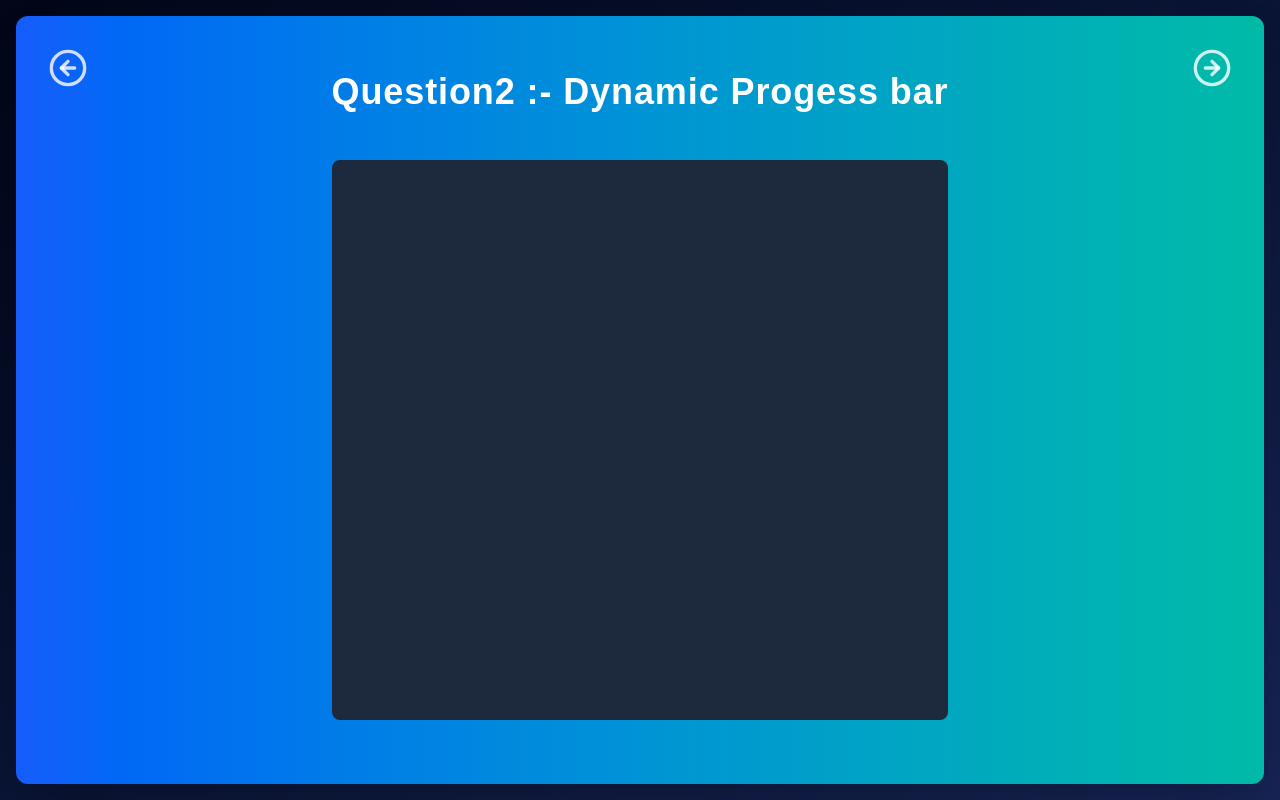
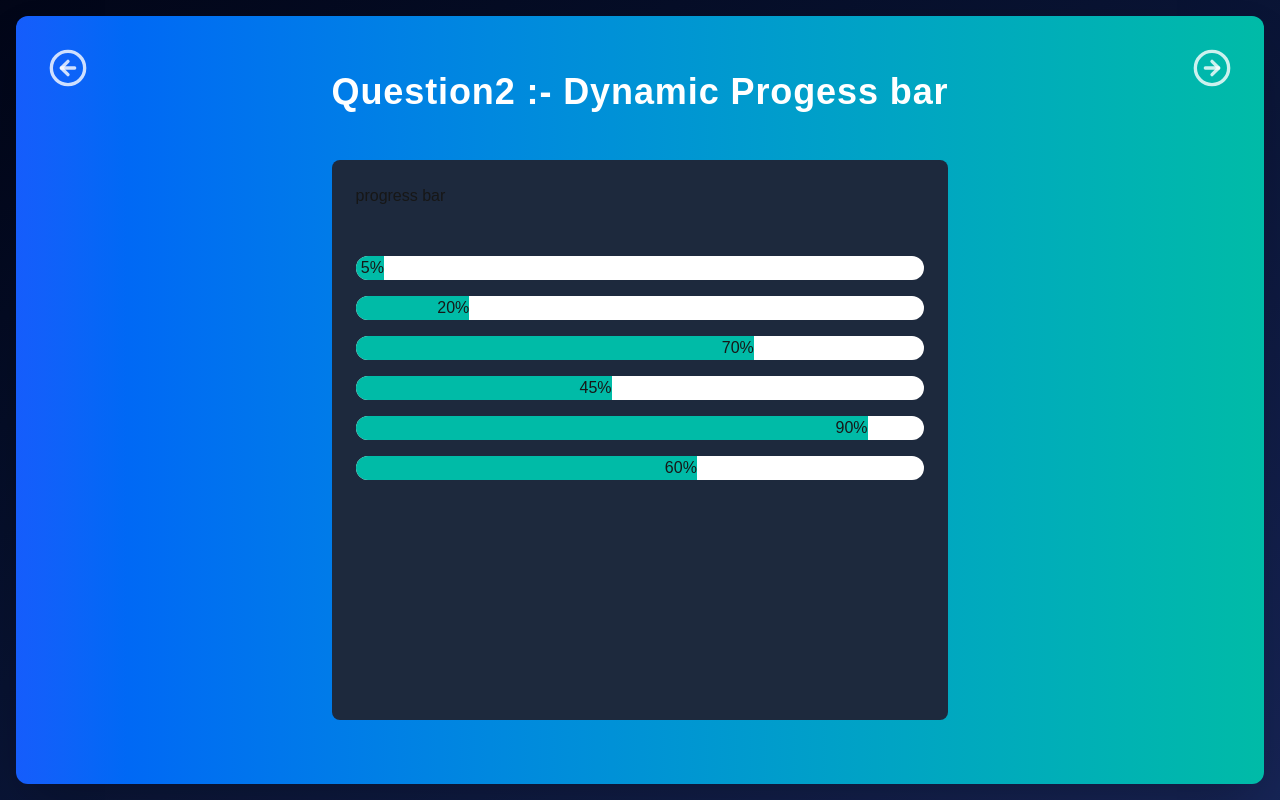
Before and after one commit to abhishekrathour07/Frontend-Interview, a Next.js app: page /question2 in a window 1280 px wide. Built offline with nearby package versions, Linux system fonts and the light colour scheme.

Commit message:
feat: added progress bar complete solution

```diff
--- /dev/null
+++ b/Template/SourceCodeViewer.tsx
@@ -0,0 +1,40 @@
+import React from 'react'
+
+type sourceCodeProps = {
+    showCode:boolean,
+    sourceCode:string,
+    setShowCode:()=>void,
+}
+const SourceCodeViewer:React.FC<sourceCodeProps> = ({
+    showCode,
+    sourceCode,
+    setShowCode
+}) => {
+    return (
+        <div>
+            {showCode && sourceCode && (
+                <div className='fixed inset-0 bg-black/50 flex items-center justify-center p-4 z-50'>
+                    <div className='bg-slate-900 rounded-lg p-6 w-full max-w-3xl max-h-[80vh] overflow-auto'>
+                        <div className='flex justify-between items-center mb-4'>
+                            <h2 className='text-white text-xl'>Source Code</h2>
+                            <button
+                                onClick={() => setShowCode}
+                                className='text-white/80 hover:text-white'
+                            >
+                                ✕
+                            </button>
+                        </div>
+                        <pre className='bg-slate-800 p-4 rounded-lg overflow-x-auto'>
+                            <code className='text-white/90'>
+                                {sourceCode}
+                            </code>
+                        </pre>
+                    </div>
+                </div>
+
+            )}
+        </div>
+    )
+}
+
+export default SourceCodeViewer
--- a/Template/Template.tsx
+++ b/Template/Template.tsx
@@ -22,6 +22,7 @@ const Template: React.FC<Props> = ({ Heading, solution ,questionNumber}) => {
                 </div>
                 <CircleArrowRight className='w-10 h-10 text-white/80 hover:text-white hover:scale-110 transition-all cursor-pointer' onClick={() => router.push(`${questionNumber}`)} />
             </div>
+
         </div>
     )
 }
--- a/components/Question1.tsx
+++ b/components/Question1.tsx
@@ -1,6 +1,6 @@
 "use client"
 import { Search } from 'lucide-react';
-import React, { useState, useEffect } from 'react'
+import React, { useState, useEffect, useCallback } from 'react'
 
 interface Recipe {
   id: number;
@@ -17,7 +17,7 @@ const Question1 = () => {
   const [show, setShow] = useState<boolean>(false);
   const [cache, setCache] = useState<Cache>({});
 
-  const fetchData = async () => {
+  const fetchData = useCallback(async () => {
     if (cache[value]) {
       setResults(cache[value]);
       return;
@@ -26,13 +26,14 @@ const Question1 = () => {
     const data = await response.json();
     setResults(data?.recipes)
     setCache((prev) => ({ ...prev, [value]: data?.recipes }))
-  }
+  }, [value, cache]);
+
   useEffect(() => {
     const debounce = setTimeout(fetchData, 400);
     return () => {
       clearTimeout(debounce)
     }
-  }, [value])
+  }, [fetchData])
   return (
     <div>
       <div className='relative'>
@@ -48,7 +49,7 @@ const Question1 = () => {
       </div>
       {show && (
         <div className='max-h-[50vh] bg-slate-800 overflow-y-scroll scrollbar-hide text-white rounded-lg'>
-          {results?.map((data: any) => (
+          {results?.map((data: Recipe) => (
             <div className='px-4 py-2 hover:bg-slate-700' key={data.id}>
               <p>{data?.name}</p>
             </div>
--- a/components/Question2.tsx
+++ b/components/Question2.tsx
@@ -1,16 +1,29 @@
-import React from 'react'
+"use client"
+import React, { useState, useEffect } from 'react'
 
 const Question2 = () => {
     const widthArray = [5, 20, 70, 45, 90, 60]
+    const [isVisible, setIsVisible] = useState(false)
+
+    useEffect(() => {
+        setIsVisible(true)
+    }, [])
+
     return (
-        <div className='h-[70vh] bg-slate-800 w-full rounded-lg p-6 flex gap-4 '>
-            {widthArray.map((value: number) => (
-                <div className='h-4 bg-white rounded-full overflow-hidden' >
-                    <div className={`h-full w-[${value+"%"}] bg-teal-500 `}>
-
+        <div className='h-[70vh] bg-slate-800 w-full rounded-lg p-6 gap-4 '>
+            <h1>progress bar</h1>
+            <div className='flex flex-col gap-4 mt-12'>
+                {widthArray.map((value: number) => (
+                    <div key={value} className='h-6 bg-white rounded-full overflow-hidden' >
+                        <div
+                            className={`h-full transition-all duration-1000 ease-in-out bg-teal-500 flex items-center justify-end`}
+                            style={{ width: isVisible ? `${value}%` : '0%' }}
+                        >
+                            {value}%
+                        </div>
                     </div>
-                </div>
-            ))}
+                ))}
+            </div>
         </div>
     )
 }
```
